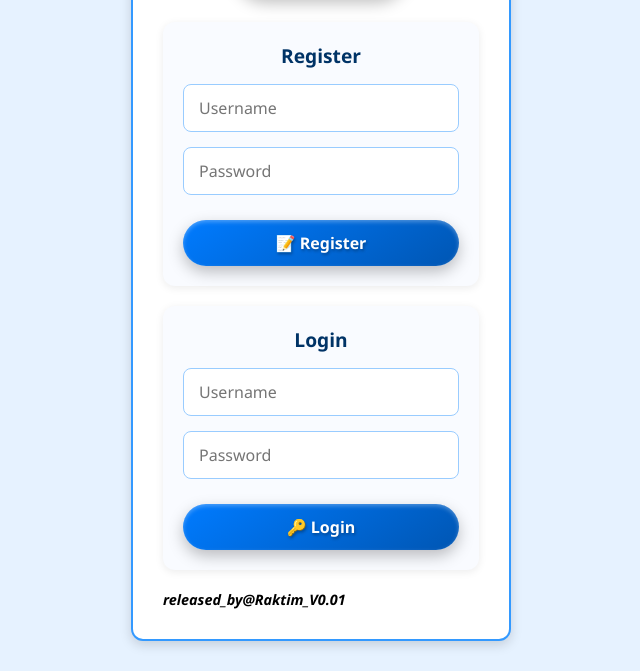
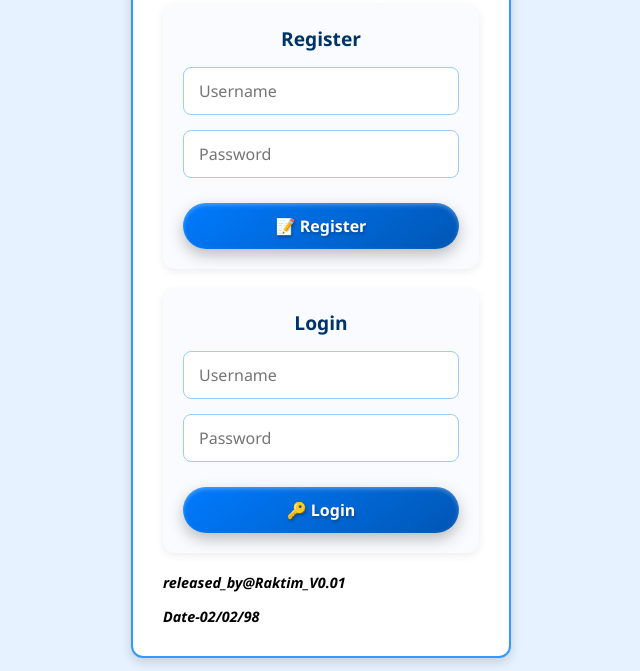
Before and after one commit to raktimdas09-NoobMaster/Notes-App, a website: page App/public/index.html in a window 1280 px wide. Shown: the part 129-800 px from the top of the page, without its empty margins (319-959 px from the left). Drawn offline with Linux system fonts and the light colour scheme.

Commit message:
Update index.html

```diff
--- a/App/public/index.html
+++ b/App/public/index.html
@@ -24,6 +24,7 @@
     </form>
 
     <div class="footer">released_by@Raktim_V0.01</div>
+    <div class="footer">Date-02/02/98</div>
 </div>
 
 <script>
```
